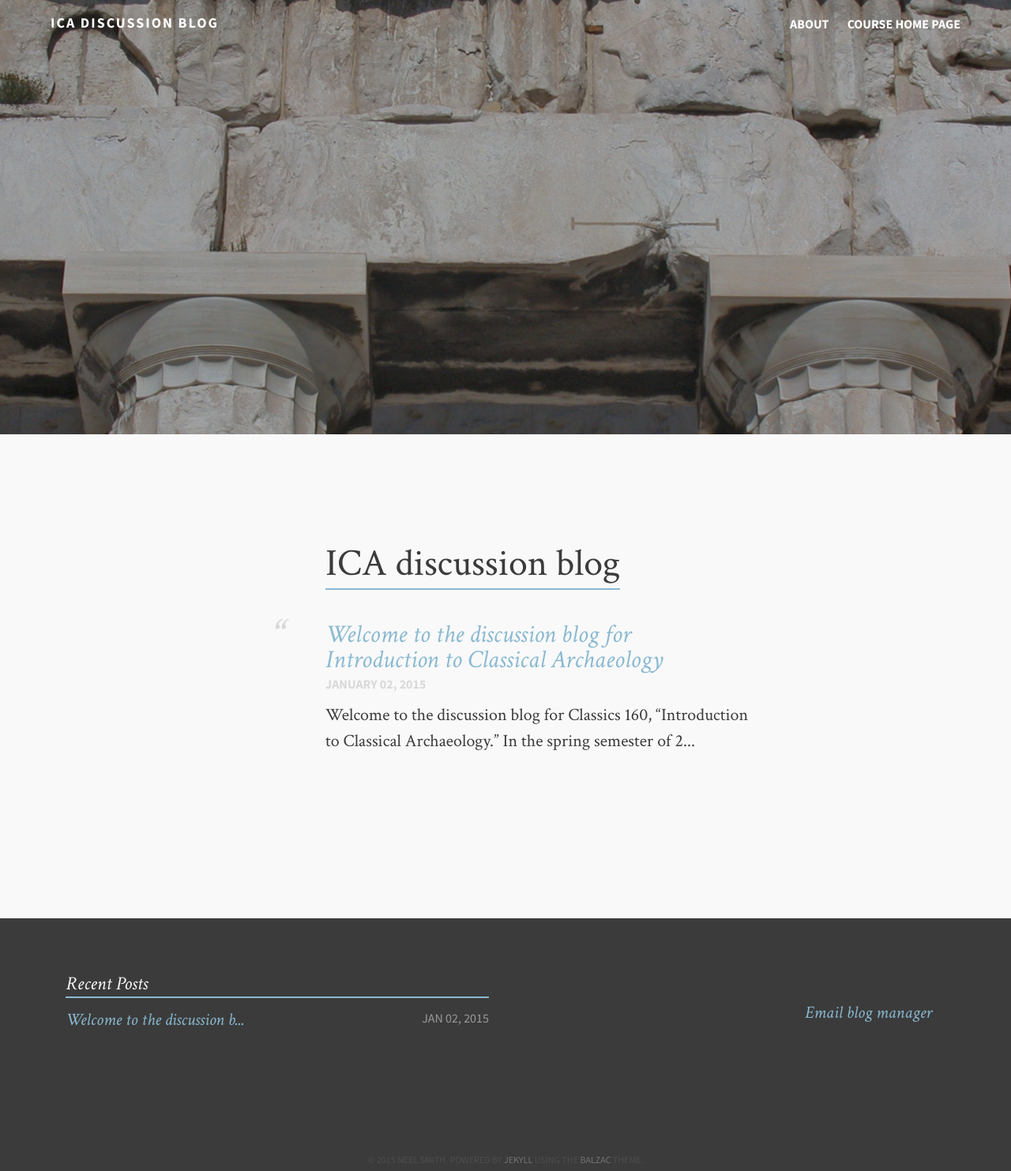
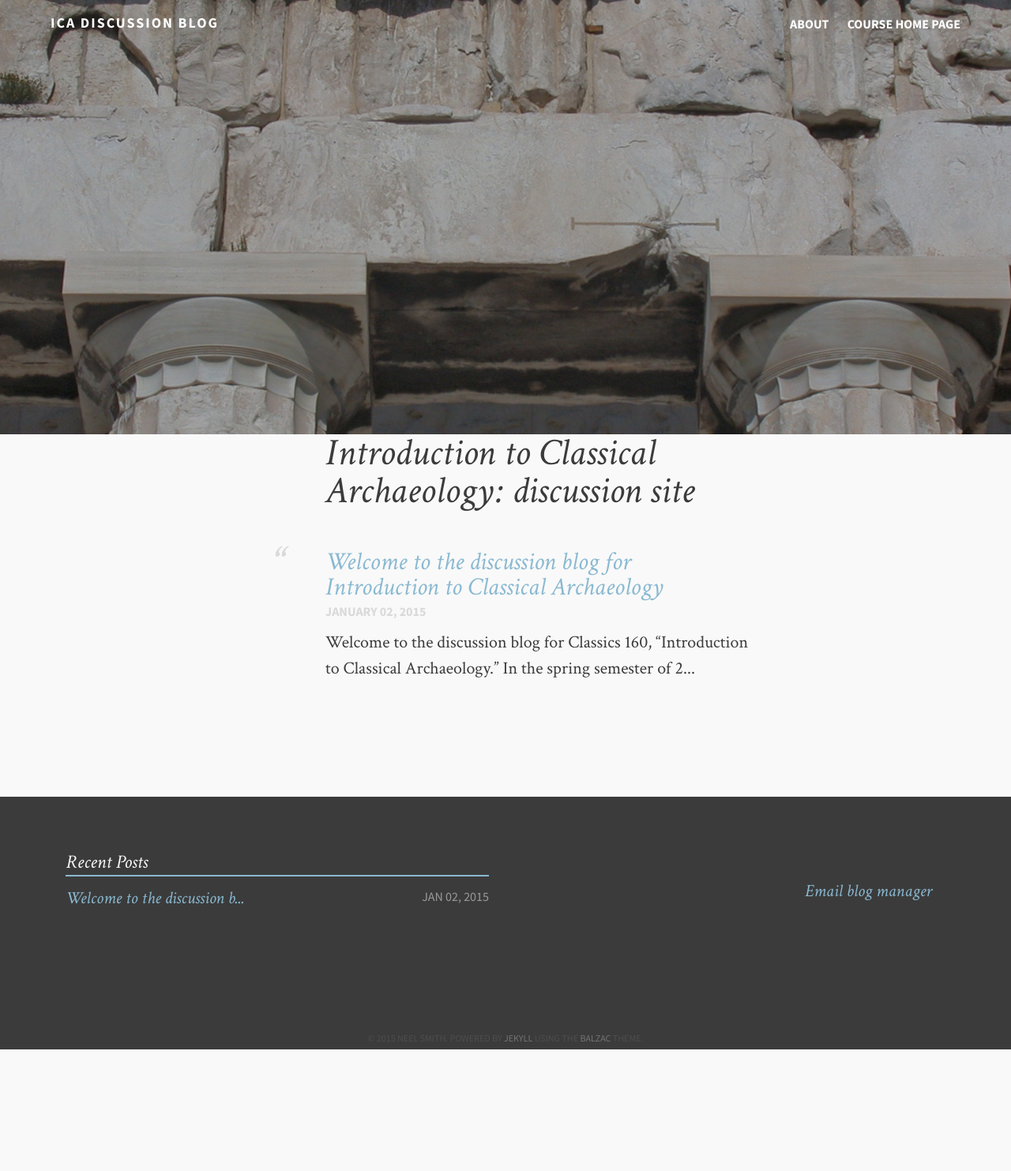
Before and after one commit to neelsmith/ica-s14, a Jekyll site: the page built from index.md, in a window 1280 px wide. Shown: the whole page at 79% size. Built offline with Jekyll 4.4.1, drawn with Linux system fonts in a browser that asks for light colours; after the commit the page ends 1329 px from its top, so only the background shows below that.

Commit message:
Create home layout with feature image

```diff
--- a/_layouts/home.html
+++ b/_layouts/home.html
@@ -15,11 +15,11 @@
 {% endif %}
 
 
-  <div id='bump'>
-        <section class="article archive">
-          <article class="archive-wrap">
+
+    <section class="">
+    <article class="archive-wrap-top">
     <ol class="post-list">
-                 <lh><h2><span class="bb">{{ page.title }}</span></h2></lh>
+      <lh><h2><span>{{ page.title }}</span></h2></lh>
       {% for post in site.posts %}
       <li>
       <div class="deets" itemscope itemtype="http://schema.org/BlogPosting" itemprop="blogPost">
@@ -35,6 +35,5 @@
   </div>
 
   </section>
-</div>
 
 {% include footer.html %}
--- a/_sass/_styles.scss
+++ b/_sass/_styles.scss
@@ -351,6 +351,106 @@
     margin: 0 auto;
     float: none;
     padding-top: 140px;
+
+    // Post Listing
+    .post-list {
+        list-style-type: none;
+        list-style: none;
+        @include column(7);
+        @include push(2);
+        display: block;
+        float: none;
+
+        lh h2 {
+            margin-bottom: $lh*1.5;
+        }
+
+        li {
+            display: block;
+            float: none;
+            font-size: $fs3;
+            margin-bottom: $lh*2;
+            position: relative;
+
+            a {
+                position: relative;
+                &:hover {
+                    @include transit;
+                }
+            }
+
+            a:hover:before {
+                content:'...';
+                color: $grey-light;
+                font-family: $sans;
+                position: absolute;
+                margin-left: -70px;
+                font-size: 40px;
+                left: 0;
+                top: -20px;
+                text-align: center;
+                @include transit;
+            }
+
+            a:before {
+                content:'“';
+                color: $grey-light;
+                position: absolute;
+                margin-left: -70px;
+                font-size: 60px;
+                z-index: 10;
+                top: -6px;
+                left: 0;
+                text-align: center;
+                @include transit;
+
+            }
+
+            h1 {
+                font-size: $fs3;
+                font-style: italic;
+            }
+        }
+
+        .summary {
+            font-size: 18px;
+            line-height: 1.45em;
+        }
+
+        .date {
+            margin-bottom: 3px;
+        }
+
+        .date time {
+            position: relative;
+            top: -3px;
+            font-size: $fs5;
+            font-weight: bold;
+            font-family: $sans;
+            font-style: normal;
+            color: $grey-light;
+            text-transform: uppercase;
+            vertical-align: middle;
+        }
+    }
+}
+
+
+
+
+.archive-wrap-top {
+    @include column(10);
+    max-width: 800px;
+    display: block;
+    margin: 0 auto;
+    float: none;
+    padding-top: 0px;
+
+    ol {
+       lh {
+       	  font-style: italic;
+       }
+    }
 
     // Post Listing
     .post-list {
--- a/index.md
+++ b/index.md
@@ -1,5 +1,5 @@
 ---
 layout: home
-title: "ICA discussion blog"
+title:  "Introduction to Classical Archaeology: discussion site"
 
 ---
```
Lines whose indentation alone changed are shown as unchanged.
